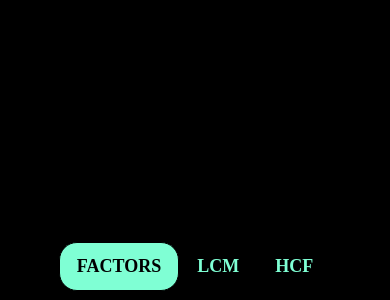
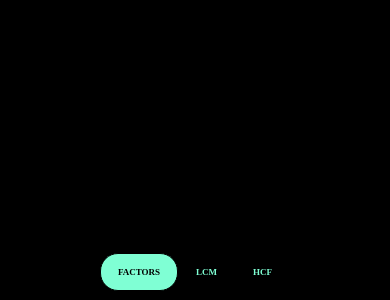
Before and after one commit to nite2048/factors-2, a plain HTML site: page index.html in a window 390 px wide. Shown: the part 544-844 px from the top of the page. Drawn offline with Linux system fonts and the light colour scheme.

Commit message:
1.6.1: Minor Changes

```diff
--- a/index.html
+++ b/index.html
@@ -15,13 +15,14 @@
         <div id="content">
             <!--<div id="left"></div>-->
             <!--<div id="right"></div>-->
+<!--            <div class="click select">Click</div>-->
         </div>
 
         <nav>
-            <button class="tab no-select" onmouseleave="on_mouse_leave(0)" onmouseover="on_mouse_enter(0)" onclick="on_click(0)"> Factors </button>
-            <button class="tab no-select" onmouseleave="on_mouse_leave(1)" onmouseover="on_mouse_enter(1)" onclick="on_click(1)"> Prime Factors </button>
-            <button class="tab no-select" onmouseleave="on_mouse_leave(2)" onmouseover="on_mouse_enter(2)" onclick="on_click(2)"> Lowest Common Multiples </button>
-            <button class="tab no-select" onmouseleave="on_mouse_leave(3)" onmouseover="on_mouse_enter(3)" onclick="on_click(3)"> Highest Common Factors </button>
+            <button class="tab select" onmouseleave="on_mouse_leave(0)" onmouseover="on_mouse_enter(0)" onclick="on_click(0)"> Factors </button>
+            <button class="tab select" onmouseleave="on_mouse_leave(1)" onmouseover="on_mouse_enter(1)" onclick="on_click(1)"> Prime Factors </button>
+            <button class="tab select" onmouseleave="on_mouse_leave(2)" onmouseover="on_mouse_enter(2)" onclick="on_click(2)"> Lowest Common Multiples </button>
+            <button class="tab select" onmouseleave="on_mouse_leave(3)" onmouseover="on_mouse_enter(3)" onclick="on_click(3)"> Highest Common Factors </button>
         </nav>
     </body>
 </html>
--- a/style.css
+++ b/style.css
@@ -123,7 +123,7 @@ nav{
     transition-duration: 0s;
 }
 
-.no-select {
+.select {
     -webkit-user-select: none;
     -ms-user-select: none;
     user-select: none;
@@ -133,7 +133,14 @@ nav{
 
     *{
         letter-spacing: 0;
-        font-size: 7px;
+    }
+
+    .tab{
+        font-size: 1rem;
+    }
+
+    .click{
+        font-size: 1rem;
     }
 
     .click:hover{
```
